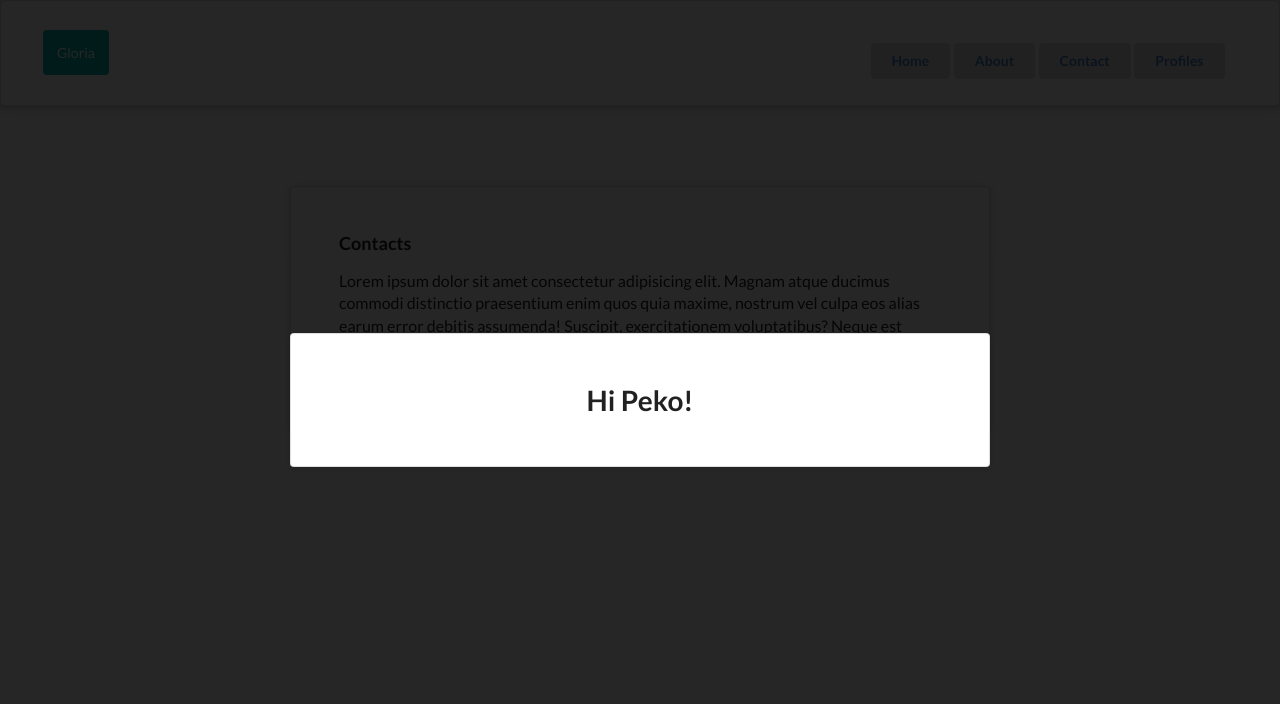
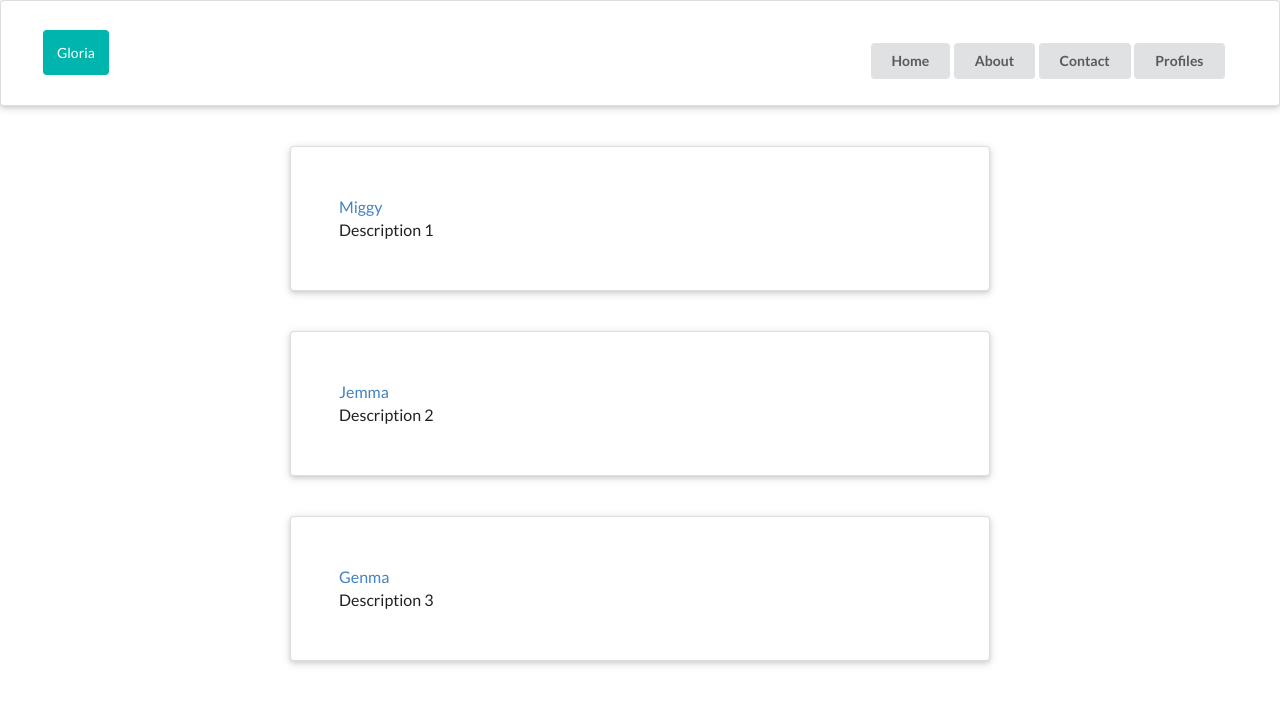
Before and after one commit to dahy14/React-idk, a React (Create React App) app: page /contact in a window 1280 px wide. Shown: the top 704 px of the page. Built offline with nearby package versions, Linux system fonts and the light colour scheme.

Commit message:
1.04 Idk really but it nothing is working

```diff
--- a/src/App.js
+++ b/src/App.js
@@ -16,7 +16,7 @@ function App () {
                 <Route path="/" element={<Home/>} />
                 <Route path="/about" element={<About/>} />
                 <Route path="/contact" element={<Contact/>} />
-                <Route path="/card/:user" element={<Card />} />
+                <Route path="/:user" element={<Card />} />
             </Routes>
             </div>
         </Router>
--- a/src/components/Card.js
+++ b/src/components/Card.js
@@ -1,10 +1,10 @@
 import React from 'react';
 import { useParams } from 'react-router-dom';
+import { connect } from 'react-redux';
 
 
-
-export default function Card() {
-    let { user } = useParams();
+function Card() {
+    let { card } = useParams();
 
     return (
         <div
@@ -12,9 +12,19 @@ export default function Card() {
         style={{marginTop:'80px'}}
     >
 
-        <h1 className="ui "> { user } </h1>
-        <h3 className="ui header"> Learn more about { user } </h3>
-        <p>Lorem ipsum dolor sit amet consectetur adipisicing elit. Magnam atque ducimus commodi distinctio praesentium enim quos quia maxime, nostrum vel culpa eos alias earum error debitis assumenda! Suscipit, {user} exercitationem voluptatibus? Neque est quibusdam incidunt mollitia maiores voluptatem provident, deserunt, deleniti repellat perferendis delectus?</p>
+        <h3 className="ui header"> { card.title } </h3>
+        <p>{ card.body }</p>
+
     </div>
     )
 }
+
+const mapStateToProps = (state, ownProps) => {
+    let  title  = ownProps.user;
+    return {
+        card: state.cards.find(card => card.title === title)
+    }
+    console.log(title)
+  }
+
+export default connect(mapStateToProps)(Card);
--- a/src/components/Contact.js
+++ b/src/components/Contact.js
@@ -1,17 +1,43 @@
 import React from 'react';
-import Modal from './Modal';
+import { Link } from 'react-router-dom';
+// import Modal from './Modal';
+import { connect } from 'react-redux';
 
-const Contact = () => {
+const Contact = ({ cards }) => {
+
     return(
-        <div
-            className="ui raised very padded text container segment"
-            style={{marginTop:'80px'}}
-        >
-            <Modal />
-            <h3 className="ui header"> Contacts </h3>
-            <p>Lorem ipsum dolor sit amet consectetur adipisicing elit. Magnam atque ducimus commodi distinctio praesentium enim quos quia maxime, nostrum vel culpa eos alias earum error debitis assumenda! Suscipit, exercitationem voluptatibus? Neque est quibusdam incidunt mollitia maiores voluptatem provident, deserunt, deleniti repellat perferendis delectus?</p>
+        <div>
+             {/* <Modal /> */}
+
+            {/* <div className="ui raised very padded text container segment" style={{marginTop:'80px'}}>
+                <Link to="/Miggy"> Miggy </Link>
+                <p>Lorem ipsum dolor sit amet consectetur adipisicing elit. In rerum delectus consectetur fuga! Quibusdam doloremqu?</p>
+            </div>
+
+            <div className="ui raised very padded text container segment" style={{marginTop:'40px'}}>
+                <Link to="/Jemma"> Jemma </Link>
+                <p>Lorem ipsum dolor sit amet consectetur adipisicing elit. In rerum delectus consectetur fuga! Quibusdam doloremqu?</p>
+            </div> */}
+            {
+                cards.map(card => {return(
+                    <div
+                    className="ui raised very padded text container segment"
+                    style={{marginTop:'40px'}}
+                    key = {card.id}
+                    >
+                        <Link to={`/${card.title}`}> {card.title} </Link>
+                        <p>{card.body}</p>
+                    </div>
+                )})
+            }
         </div>
     )
 }
 
-export default Contact;
+const mapStateToProps = (state) => {
+    return {
+        cards: state.cards
+    }
+}
+
+export default connect(mapStateToProps)(Contact);
--- a/src/components/Navbar.js
+++ b/src/components/Navbar.js
@@ -7,10 +7,20 @@ const Navbar = () => {
         <nav className="ui raised very padded segment">
             <a href="/" className="ui teal inverted segment">Gloria</a>
             <div className="ui right floated header">
-                <button className="ui button"><Link to="/">Home</Link></button>
-                <button className="ui button"><Link to="/about">About</Link></button>
-                <button className="ui button"><Link to="/contact">Contact</Link></button>
-                <button className="ui button"><Link to="/card">Profiles</Link></button>
+                <Link to="/"><button className="ui button">Home</button></Link>
+                <Link to="/about"><button className="ui button">About</button></Link>
+
+
+
+                <Link to="/contact">
+                    <button className="ui button">
+                        Contact
+                    </button>
+                </Link>
+
+
+
+                <Link to="/card"><button className="ui button">Profiles</button></Link>
             </div>
         </nav>
     )
--- a/src/reducers/rootReducer.js
+++ b/src/reducers/rootReducer.js
@@ -1,8 +1,8 @@
 const initialState = {
     cards: [
-        {id: 1, title: 'Alex', body: 'Description 1'},
-        {id: 2, title: 'Wilma', body: 'Description 2'},
-        {id: 3, title: 'John', body: 'Description 3'},
+        {id: 1, title: 'Miggy', body: 'Description 1'},
+        {id: 2, title: 'Jemma', body: 'Description 2'},
+        {id: 3, title: 'Genma', body: 'Description 3'},
     ]
 }
 
```
